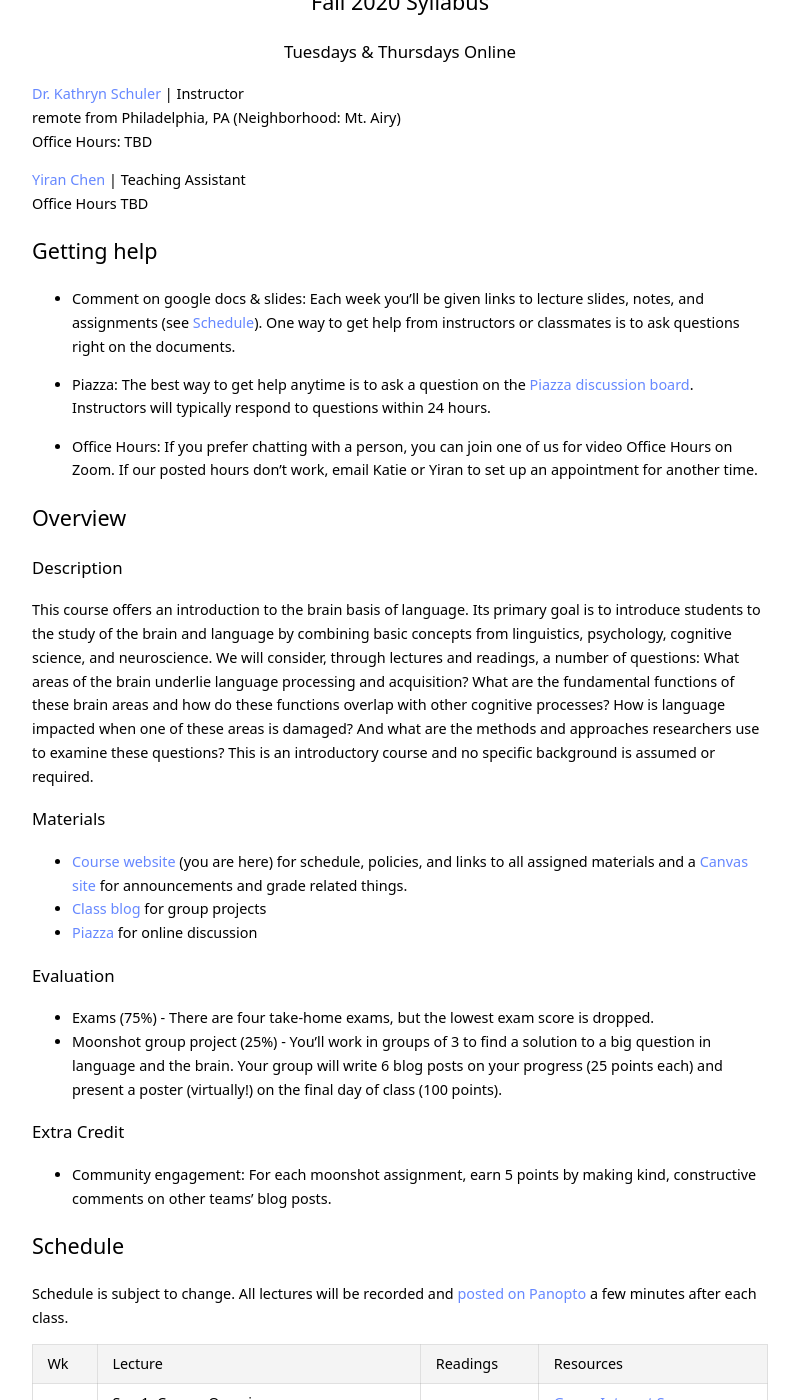
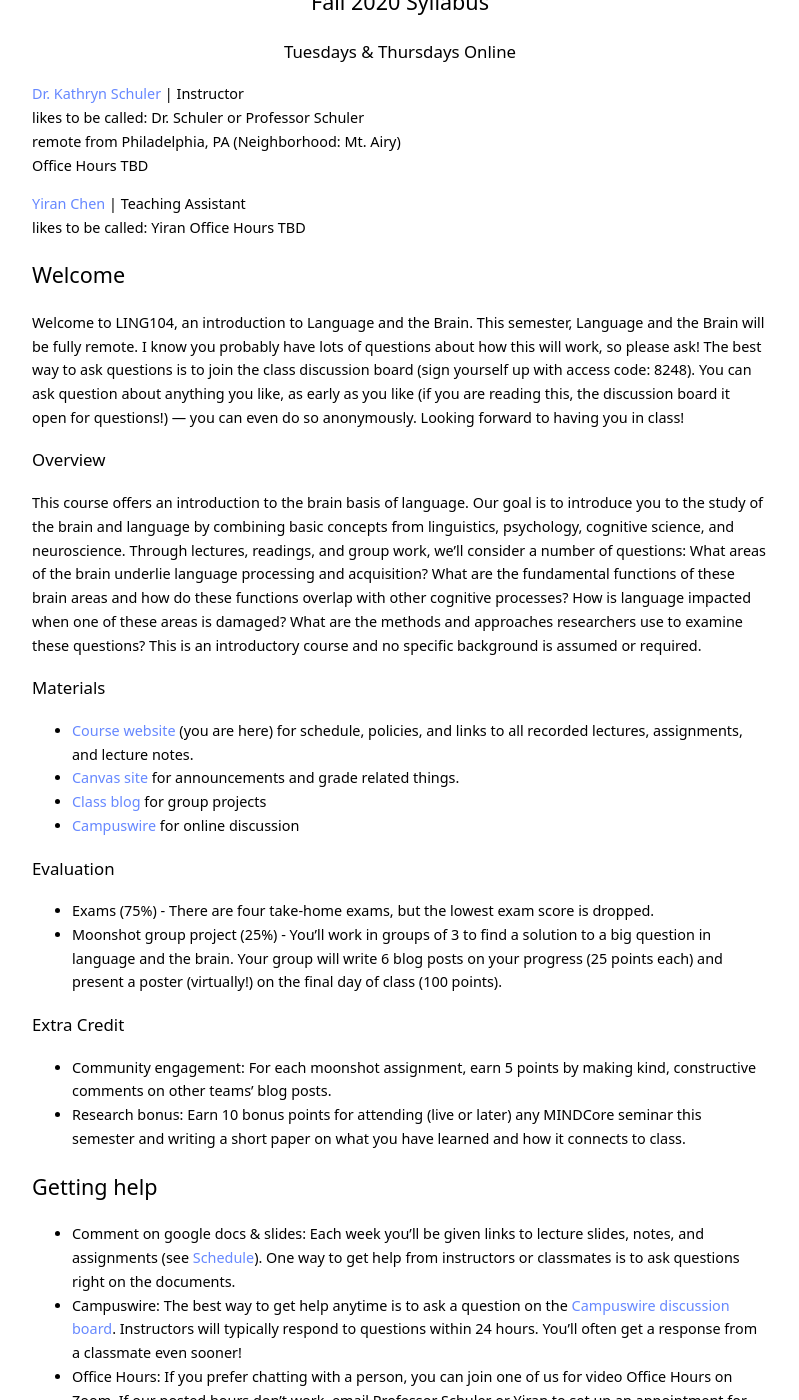
Before and after one commit to kschuler/ling104, a Jekyll site: the page built from index.md, in a window 1280 px wide and 1400 px high, scrolled down 199 px. Shown: the whole window, without its empty margins (240-1039 px from the left). Built offline with Jekyll 4.4.1, drawn with Linux system fonts in a browser that asks for light colours; some of the changed text lies outside the part shown.

Commit message:
Update index.md

```diff
--- a/index.md
+++ b/index.md
@@ -7,39 +7,41 @@ title: LING104
 <h3 align="center">Tuesdays & Thursdays <b>Online</b></h3>
 
 [Dr. Kathryn Schuler](mailto:kschuler@sas.upenn.edu) | Instructor <br>
+likes to be called: Dr. Schuler or Professor Schuler<br>
 remote from Philadelphia, PA (Neighborhood: Mt. Airy)<br>
-Office Hours: TBD
+Office Hours TBD
 
 [Yiran Chen](mailto:cheny39@sas.upenn.edu) | Teaching Assistant <br>
+likes to be called: Yiran
 Office Hours TBD
 
+## Welcome
+Welcome to LING104, an introduction to Language and the Brain. This semester, Language and the Brain will be **fully remote**. I know you probably have lots of questions about how this will work, so please ask! The best way to ask questions is to join the class discussion board (sign yourself up with access code: 8248). You can ask question about anything you like, as early as you like (if you are reading this, the discussion board it open for questions!) — you can even do so anonymously. Looking forward to having you in class!
 
-## Getting help
+### Overview
 
-- **Comment on google docs & slides:** Each week you'll be given links to lecture slides, notes, and assignments (see [Schedule](#schedule)). One way to get help from instructors or classmates is to ask questions right on the documents.
-
-- **Piazza:** The best way to get help anytime is to ask a question on the [Piazza discussion board](https://piazza.com/upenn/fall2020/ling104). Instructors will typically respond to questions within 24 hours.
-
-- **Office Hours:** If you prefer chatting with a person, you can join one of us for video Office Hours on Zoom. If our posted hours don't work, email Katie or Yiran to set up an appointment for another time.
-
-
-## Overview
-
-### Description
-This course offers an introduction to the brain basis of language. Its primary goal is to introduce students to the study of the brain and language by combining basic concepts from linguistics, psychology, cognitive science, and neuroscience. We will consider, through lectures and readings, a number of questions: What areas of the brain underlie language processing and acquisition? What are the fundamental functions of these brain areas and how do these functions overlap with other cognitive processes? How is language impacted when one of these areas is damaged? And what are the methods and approaches researchers use to examine these questions? This is an introductory course and no specific background is assumed or required.
+This course offers an introduction to the brain basis of language. Our goal is to introduce you to the study of the brain and language by combining basic concepts from linguistics, psychology, cognitive science, and neuroscience. Through lectures, readings, and group work, we'll consider a number of questions: What areas of the brain underlie language processing and acquisition? What are the fundamental functions of these brain areas and how do these functions overlap with other cognitive processes? How is language impacted when one of these areas is damaged? What are the methods and approaches researchers use to examine these questions? This is an introductory course and no specific background is assumed or required.
 
 ### Materials
 
-- **[Course website](index.html)** (you are here) for schedule, policies, and links to all assigned materials and a **[Canvas site](https://canvas.upenn.edu/courses/1530046)** for announcements and grade related things.
+- **[Course website](index.html)** (you are here) for schedule, policies, and links to all recorded lectures, assignments, and lecture notes.
+- **[Canvas site](https://canvas.upenn.edu/courses/1530046)** for announcements and grade related things.
 - **[Class blog](https://languageandthebrain.org)** for group projects
-- **[Piazza](https://piazza.com/upenn/fall2020/ling104)** for online discussion
+- **[Campuswire](https://campuswire.com/p/GD0DDA8D5)** for online discussion
 
 ### Evaluation
 - **Exams (75%)** - There are four take-home exams, but the lowest exam score is dropped.
 - **Moonshot group project (25%)** -  You'll work in groups of 3 to find a solution to a big question in language and the brain. Your group will write 6 blog posts on your progress (25 points each) and present a poster (virtually!) on the final day of class (100 points).
 
 ### Extra Credit
--  **Community engagement:** For each moonshot assignment, earn 5 points by making kind, constructive comments on other teams' blog posts.
+- **Community engagement:** For each moonshot assignment, earn 5 points by making kind, constructive comments on other teams' blog posts.
+- **Research bonus:** Earn 10 bonus points for attending (live or later) any MINDCore seminar this semester and writing a short paper on what you have learned and how it connects to class.
+
+
+## Getting help
+- **Comment on google docs & slides:** Each week you'll be given links to lecture slides, notes, and assignments (see [Schedule](#schedule)). One way to get help from instructors or classmates is to ask questions right on the documents.
+- **Campuswire:** The best way to get help anytime is to ask a question on the [Campuswire discussion board](https://campuswire.com/p/GD0DDA8D5). Instructors will typically respond to questions within 24 hours. You'll often get a response from a classmate even sooner!
+- **Office Hours:** If you prefer chatting with a person, you can join one of us for video Office Hours on Zoom. If our posted hours don't work, email Professor Schuler or Yiran to set up an appointment for another time.
 
 ## Schedule
 Schedule is subject to change. All lectures will be recorded and [posted on Panopto](404.html) a few minutes after each class.
```
